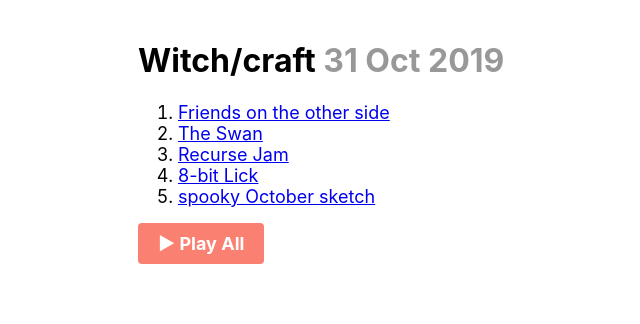
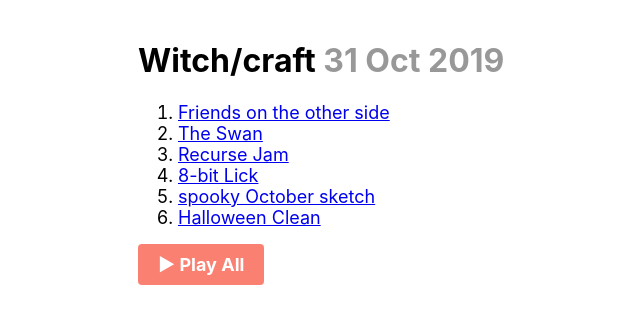
Before and after one commit to kofigumbs/mixtape, a Jekyll site: the page built from _mixtapes/2019-10-31.html, in a window 1280 px wide. Shown: the top 324 px of the page, without its empty margins (142-782 px from the left). Built offline with Jekyll 4.4.1, drawn with Linux system fonts in a browser that asks for light colours.

Commit message:
Add Max's song

```diff
--- a/_mixtapes/2019-10-31.html
+++ b/_mixtapes/2019-10-31.html
@@ -18,4 +18,7 @@ tracks:
   - title: spooky October sketch
     link: https://soundcloud.com/ryanprior/sphere-tones-sketch-spooky
     artist: ""
+  - title: Halloween Clean
+    link: https://soundcloud.com/maxwellpollack/halloween-clean
+    artist: https://www.recurse.com/directory/3362-maxwell-pollack
 ---
```
